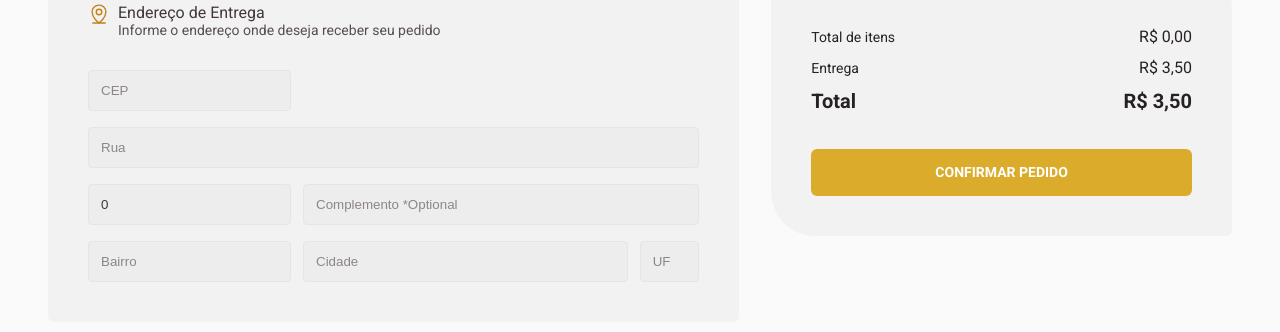
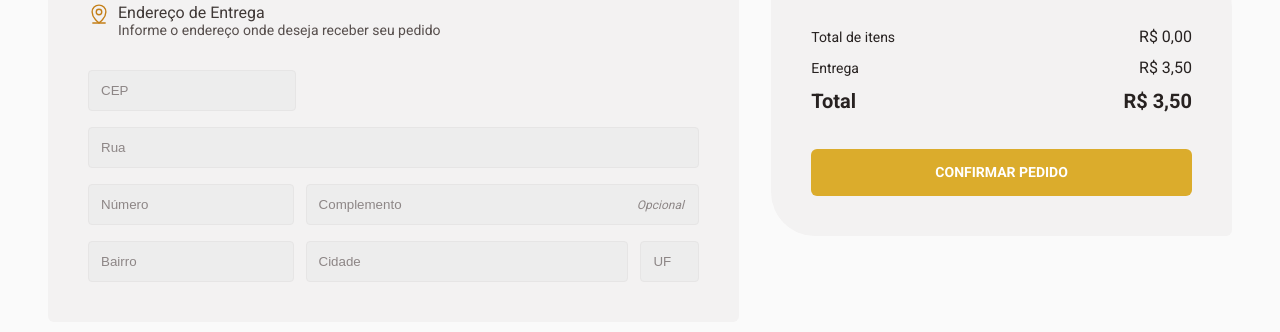
Before and after one commit to jp-freitas/coffee-delivery-front, a React (Vite) app: page /cart in a window 1280 px wide. Shown: the part 177-509 px from the top of the page. Built offline with nearby package versions, Linux system fonts and the light colour scheme; data requests are answered from the project's data file.

Commit message:
Create an custom input component

```diff
--- /dev/null
+++ b/src/components/Input/index.tsx
@@ -0,0 +1,18 @@
+import { InputHTMLAttributes, Ref } from 'react'
+
+import { Container } from './styles'
+
+interface IInputProps extends InputHTMLAttributes<HTMLInputElement> {
+  name: string
+  optionalText?: string | null
+  ref?: Ref<HTMLInputElement> | null
+}
+
+export function Input({ name, optionalText, ref, ...rest }: IInputProps) {
+  return (
+    <Container>
+      <input {...rest} ref={ref} />
+      <span>{optionalText}</span>
+    </Container>
+  )
+}
--- /dev/null
+++ b/src/components/Input/styles.ts
@@ -0,0 +1,34 @@
+import styled from 'styled-components'
+
+export const Container = styled.div`
+  width: 100%;
+  margin-left: 0;
+
+  input {
+    width: 100%;
+    margin-left: 0;
+    padding: 0.75rem;
+    background: ${(props) => props.theme['gray-300']};
+    color: ${(props) => props.theme['gray-800']};
+    border: 1px solid ${(props) => props.theme['gray-400']};
+    border-radius: 0.25rem;
+
+    &::placeholder {
+      color: ${(props) => props.theme['gray-600']};
+    }
+
+    :nth-child(2) {
+      width: 100%;
+    }
+  }
+
+  span {
+    margin-left: -3.9rem;
+    font-family: 'Roboto', sans-serif;
+    font-style: italic;
+    font-weight: 400;
+    font-size: 0.75rem;
+    line-height: 130%;
+    color: ${(props) => props.theme['gray-600']};
+  }
+`
--- a/src/pages/Cart/components/Address/index.tsx
+++ b/src/pages/Cart/components/Address/index.tsx
@@ -1,5 +1,6 @@
 import { MapPinLine } from 'phosphor-react'
 import { ChangeEvent, useState } from 'react'
+import { Input } from '../../../../components/Input'
 import { cep } from '../../../../services/cep'
 import {
   AddressSection,
@@ -17,7 +18,7 @@ export function Address() {
   const [cityInput, setCityInput] = useState('')
   const [stateInput, setStateInput] = useState('')
   const [complementInput, setComplementInput] = useState('')
-  const [numberInput, setNumberInput] = useState(0)
+  const [numberInput, setNumberInput] = useState('')
 
   async function validateCEP(event: ChangeEvent<HTMLInputElement>) {
     if (!event.target.value) return
@@ -33,7 +34,7 @@ export function Address() {
       setCityInput(response.data.city)
       setNeighborhoodInput(response.data.neighborhood)
       setStreetInput(response.data.street)
-    }, 2000)
+    }, 1000)
   }
 
   return (
@@ -46,7 +47,7 @@ export function Address() {
         </AddressSectionTitle>
       </AddressSectionHeader>
       <AddressSectionContent>
-        <input
+        <Input
           name="cep"
           type="text"
           placeholder="CEP"
@@ -57,7 +58,7 @@ export function Address() {
           onChange={(event) => setCepInput(event.target.value)}
           onBlur={validateCEP}
         />
-        <input
+        <Input
           name="street"
           type="text"
           placeholder="Rua"
@@ -65,39 +66,40 @@ export function Address() {
           onChange={(event) => setStreetInput(event.target.value)}
         />
         <FirstGroup>
-          <input
+          <Input
             name="number"
-            type="number"
+            type="text"
             pattern="[0-9]*"
             inputMode="numeric"
             placeholder="Número"
             value={numberInput}
-            onChange={(event) => setNumberInput(Number(event.target.value))}
+            onChange={(event) => setNumberInput(event.target.value)}
           />
-          <input
+          <Input
             name="complement"
             type="text"
-            placeholder="Complemento *Optional"
+            placeholder="Complemento"
+            optionalText="Opcional"
             value={complementInput}
             onChange={(event) => setComplementInput(event.target.value)}
           />
         </FirstGroup>
         <SecondGroup>
-          <input
+          <Input
             name="neighborhood"
             type="text"
             placeholder="Bairro"
             value={neighborhoodInput}
             onChange={(event) => setNeighborhoodInput(event.target.value)}
           />
-          <input
+          <Input
             name="city"
             type="text"
             placeholder="Cidade"
             value={cityInput}
             onChange={(event) => setCityInput(event.target.value)}
           />
-          <input
+          <Input
             name="state"
             type="text"
             placeholder="UF"
--- a/src/pages/Cart/components/Address/styles.ts
+++ b/src/pages/Cart/components/Address/styles.ts
@@ -40,6 +40,7 @@ export const AddressSectionTitle = styled.div`
 `
 
 export const AddressSectionContent = styled.form`
+  width: 100%;
   margin-top: 2rem;
   display: flex;
   align-items: center;
@@ -47,21 +48,8 @@ export const AddressSectionContent = styled.form`
   flex-direction: column;
   gap: 1rem;
 
-  input {
-    margin-left: 0;
-    padding: 0.75rem;
-    background: ${(props) => props.theme['gray-300']};
-    color: ${(props) => props.theme['gray-800']};
-    border: 1px solid ${(props) => props.theme['gray-400']};
-    border-radius: 0.25rem;
-
-    &::placeholder {
-      color: ${(props) => props.theme['gray-600']};
-    }
-
-    :nth-child(2) {
-      width: 100%;
-    }
+  > :nth-child(1) {
+    width: 34%;
   }
 `
 
@@ -73,8 +61,12 @@ export const FirstGroup = styled.div`
   justify-content: center;
   gap: 0.75rem;
 
+  > :nth-child(1) {
+    width: 35%;
+  }
+
   > :nth-child(2) {
-    width: 100%;
+    width: 67%;
   }
 `
 
@@ -86,10 +78,15 @@ export const SecondGroup = styled.div`
   justify-content: center;
   gap: 0.75rem;
 
+  > :nth-child(1) {
+    width: 35%;
+  }
+
   > :nth-child(2) {
-    width: 70%;
+    width: 55%;
   }
+
   > :nth-child(3) {
-    width: 15%;
+    width: 10%;
   }
 `
```
